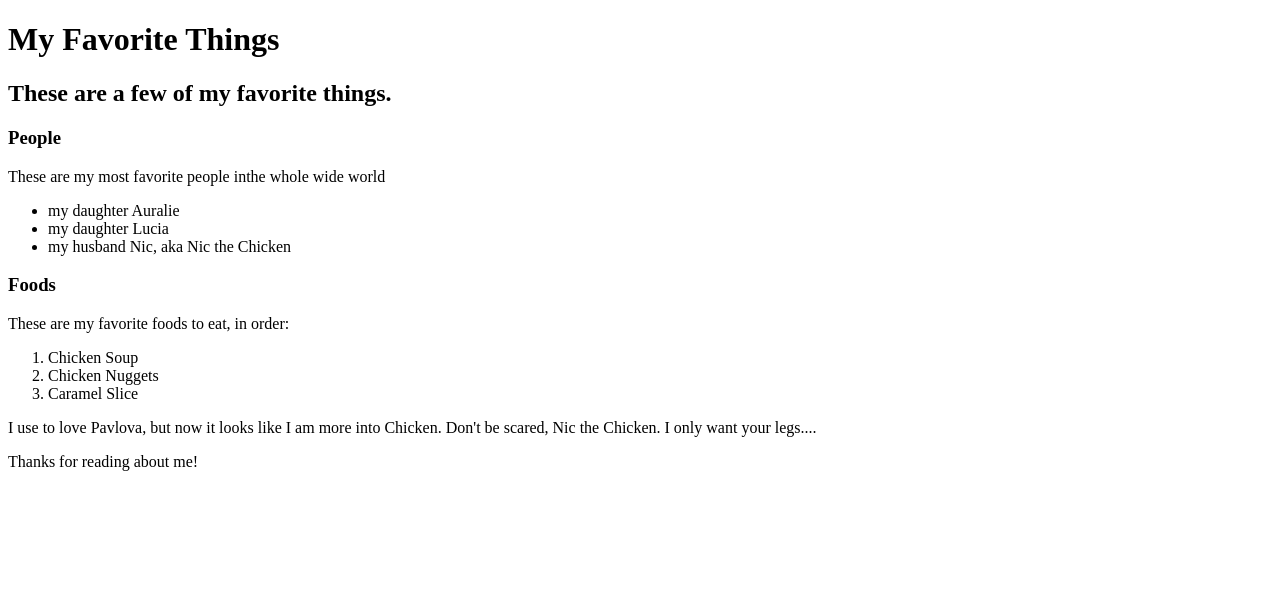
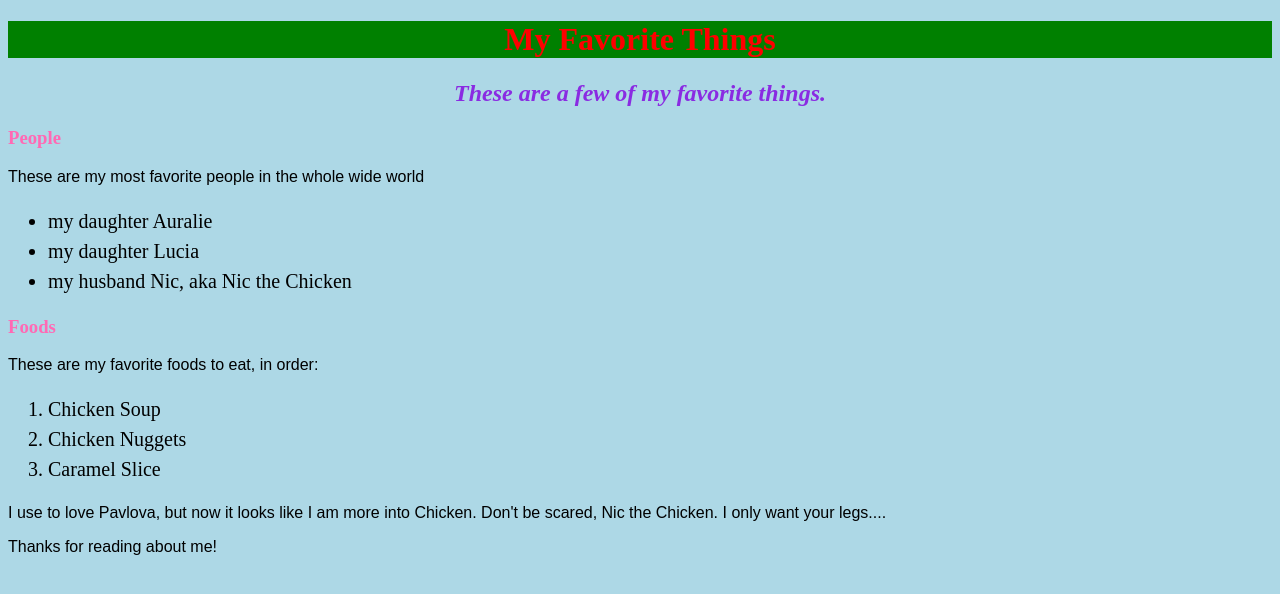
Before and after one commit to LesleeR/first-webpage, a plain HTML site: page index.html in a window 1280 px wide. Drawn offline with Linux system fonts and the light colour scheme.

Commit message:
Change name of favorite-things.html file to index.html.

```diff
--- /dev/null
+++ b/css/pigeon-style.css
@@ -0,0 +1,7 @@
+h1{
+  color: blue;
+  text-align: center;
+}
+p{
+  font-size: 30px
+}
--- /dev/null
+++ b/css/styleplace.css.css
@@ -0,0 +1,18 @@
+h1{
+  color: red;
+  text-align: center;
+}
+h2{
+  text-align:left;
+
+}
+h3{
+  color: black
+}
+p{
+  font-family: sans-serif;
+}
+
+body{
+  background-color: pale yellow;
+}
--- /dev/null
+++ b/css/styles.css
@@ -0,0 +1,30 @@
+h1{
+  color: red;
+  background-color: green;
+  text-align: center;
+}
+h2{
+  font-style:italic;
+  text-align:center;
+  color: blueviolet;
+
+}
+h3{
+  color: hotpink;
+}
+p{
+  font-family: sans-serif;
+}
+ul{
+  font-size:20px;
+  line-height: 30px;
+  text-align:left;
+}
+body{
+  background-color: lightblue;
+}
+ol{
+  font-size: 20px;
+  line-height: 30px;
+  text-align: left;
+}
--- a/favorite-things.html
+++ b/index.html
@@ -1,6 +1,7 @@
 <!DOCTYPE html>
 <html>
   <head>
+    <link href="css/styles.css" rel="stylesheet" type="text/css">
     <title>Leslee's favorite things</title>
   </head>
   <body>
@@ -8,8 +9,11 @@
     <h2>These are a few of my favorite things.</h2>
 
     <h3>People</h3>
-    <p>These are my most favorite people inthe whole wide world<p>
+    <p>These are my most favorite people in the whole wide world<p>
     <ul>
+      <colgroup>
+      <col span="3" style="background-color:red">
+    </colgroup>
       <li>my daughter Auralie</li>
       <li>my daughter Lucia</li>
       <li>my husband Nic, aka Nic the Chicken
```
Also changed, not shown: favorite-places.html (added, +21 -0 lines), my-first-webpage.html (+21 -1 lines), pigeon.html (added, +29 -0 lines), img/beach.jpg (added), img/bed.png (added), img/duckling_cookie.jpg (added), img/hug.jpg (added), img/pigeon_bus.jpg (added), img/pigeon_hotdog.jpg (added), img/pigeon_wants_puppy.jpg (added), 3 other files.
